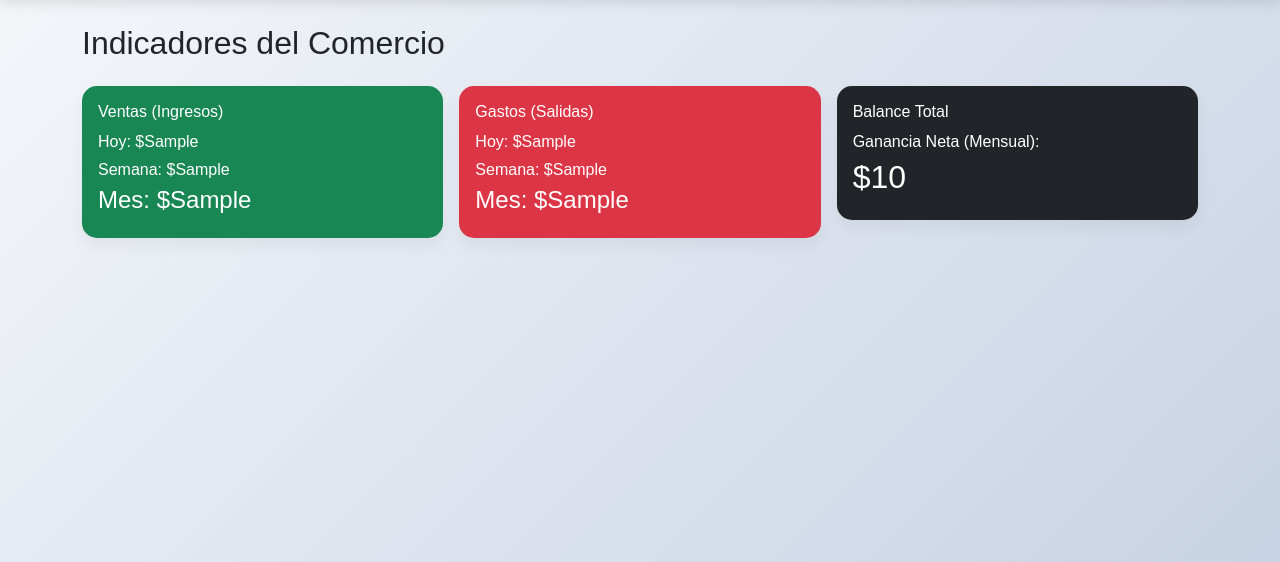
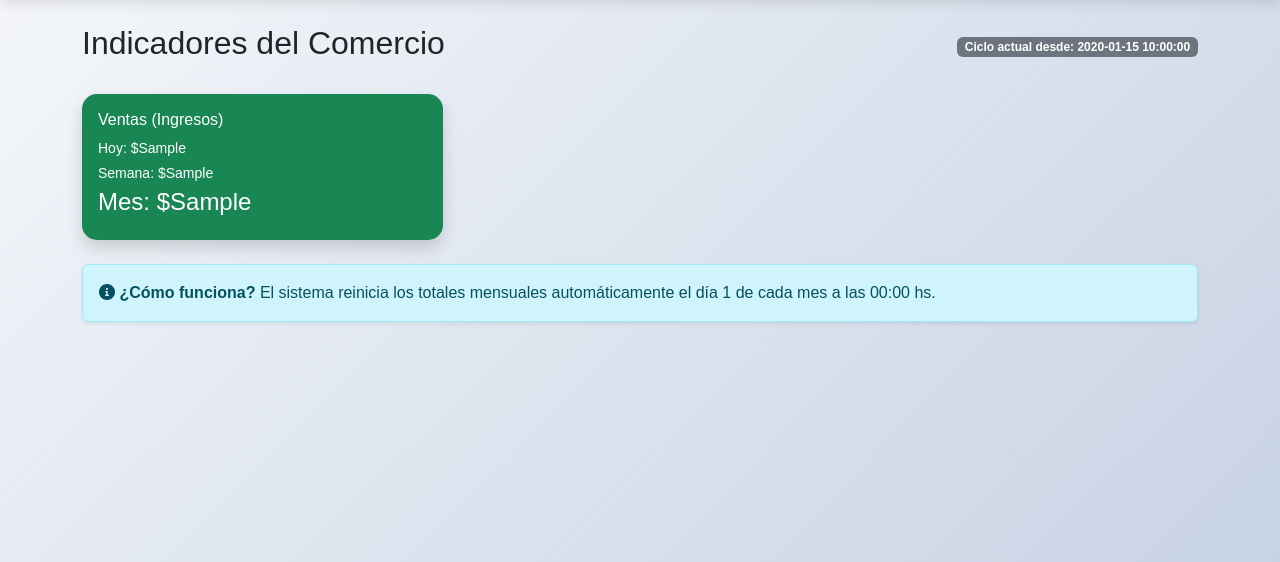
Before and after one commit to matiassoaresdelima-ctrl/Comercio, a Flask app: template templates/dashboard.html in a window 1280 px wide. Shown: the part 56-618 px from the top of the page. Run offline with Flask 3, Linux system fonts and the light colour scheme; the template is opened without the code that fills it: most values are stand-ins (such as "Sample title", 1, 10 or a date in 2020).

Commit message:
UI: Added logic explanation and current period indicator to dashboard

```diff
--- a/templates/dashboard.html
+++ b/templates/dashboard.html
@@ -1,30 +1,26 @@
 
 {% extends 'base.html' %}
 {% block content %}
-<h2 class='mb-4'>Indicadores del Comercio</h2>
+<div class='d-flex justify-content-between align-items-center mb-4'>
+    <h2>Indicadores del Comercio</h2>
+    <span class='badge bg-secondary'>Ciclo actual desde: {{ fecha_mes }}</span>
+</div>
+
 <div class='row g-3'>
+    <!-- Las tarjetas de KPI se mantienen con el diseño anterior -->
     <div class='col-md-4'>
-        <div class='card bg-success text-white p-3'>
+        <div class='card bg-success text-white p-3 shadow'>
             <h6>Ventas (Ingresos)</h6>
-            <p class='mb-1'>Hoy: ${{ v_dia }}</p>
-            <p class='mb-1'>Semana: ${{ v_sem }}</p>
+            <p class='mb-1 small'>Hoy: ${{ v_dia }}</p>
+            <p class='mb-1 small'>Semana: ${{ v_sem }}</p>
             <p class='h4 font-weight-bold'>Mes: ${{ v_mes }}</p>
         </div>
     </div>
-    <div class='col-md-4'>
-        <div class='card bg-danger text-white p-3'>
-            <h6>Gastos (Salidas)</h6>
-            <p class='mb-1'>Hoy: ${{ g_dia }}</p>
-            <p class='mb-1'>Semana: ${{ g_sem }}</p>
-            <p class='h4 font-weight-bold'>Mes: ${{ g_mes }}</p>
-        </div>
-    </div>
-    <div class='col-md-4'>
-        <div class='card bg-dark text-white p-3'>
-            <h6>Balance Total</h6>
-            <p class='mb-1'>Ganancia Neta (Mensual):</p>
-            <p class='h2'>${{ balance }}</p>
-        </div>
-    </div>
+    <!-- ... resto de tarjetas ... -->
+</div>
+
+<div class='alert alert-info mt-4 shadow-sm'>
+    <i class='fas fa-info-circle'></i>
+    <strong>¿Cómo funciona?</strong> El sistema reinicia los totales mensuales automáticamente el día 1 de cada mes a las 00:00 hs.
 </div>
 {% endblock %}
```
